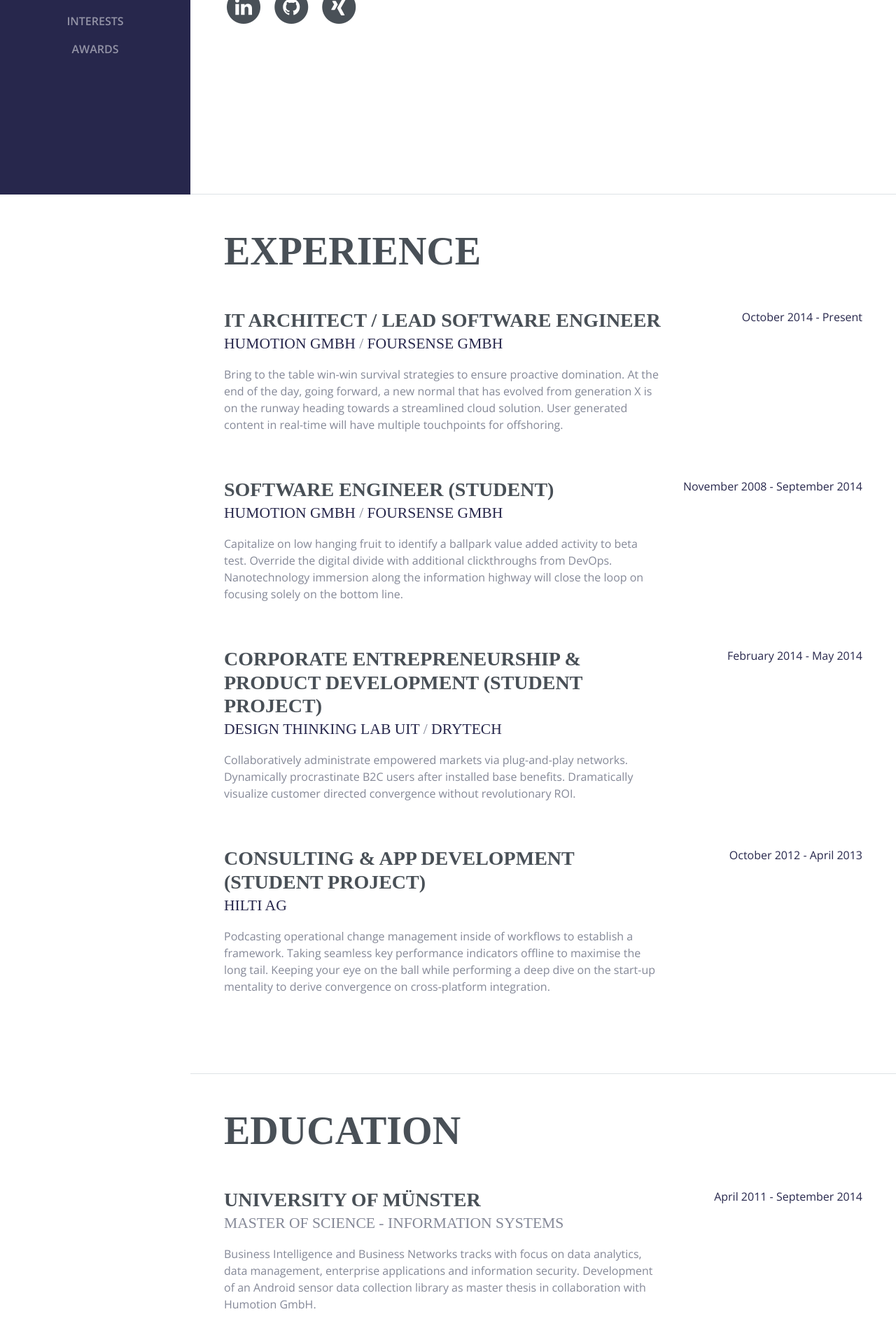
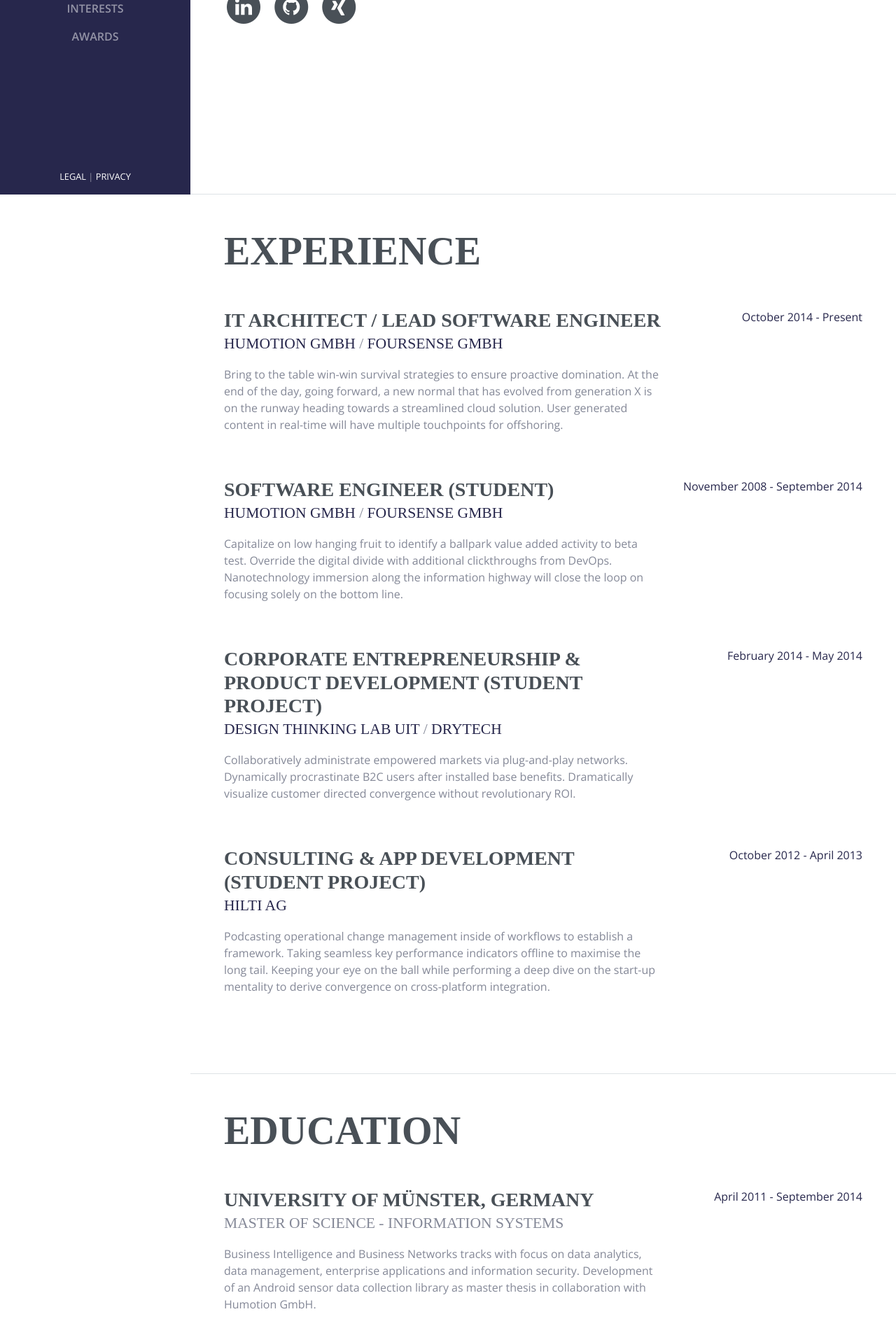
Before and after one commit to stephannielsen/snielsen.de, a PHP site: page / in a window 1280 px wide. Shown: the part 522-2440 px from the top of the page at 70% size. Run offline with PHP 8.4, Linux system fonts and the light colour scheme; style sheets or scripts are compiled from the project's sources; some libraries are stand-ins or nearby versions; some web fonts are replaced.

Commit message:
Added legal links.

```diff
--- a/css/resume.css
+++ b/css/resume.css
@@ -62,6 +62,11 @@
 #sideNav .navbar-nav .nav-item .nav-link {
   font-weight: 600;
   text-transform: uppercase;
+}
+
+#sideNav .navbar-text {
+  text-transform: uppercase;
+  font-size: 0.8rem;
 }
 
 @media (min-width: 992px) {
--- a/index.html
+++ b/index.html
@@ -59,6 +59,9 @@
           </li>
         </ul>
       </div>
+      <span class="navbar-text">
+        <a href="">Legal</a> | <a href="">Privacy</a>
+      </span>
     </nav>
 
     <div class="container-fluid p-0">
@@ -158,7 +161,7 @@
 
           <div class="resume-item d-flex flex-column flex-md-row mb-5">
             <div class="resume-content mr-auto">
-              <h3 class="mb-0">University of Münster</h3>
+              <h3 class="mb-0">University of Münster, Germany</h3>
               <div class="subheading mb-3">Master of Science - Information Systems</div>
               <p>Business Intelligence and Business Networks tracks with focus on data analytics, data management, enterprise applications and information security. Development of an Android sensor data collection library as master thesis in collaboration with Humotion GmbH.</p>
             </div>
@@ -180,7 +183,7 @@
 
           <div class="resume-item d-flex flex-column flex-md-row mb-5">
             <div class="resume-content mr-auto">
-              <h3 class="mb-0">University of Münster</h3>
+              <h3 class="mb-0">University of Münster, Germany</h3>
               <div class="subheading mb-3">Bachelor of Science - Wirtschaftsinformatik</div>
             </div>
             <div class="resume-date text-md-right">
--- a/scss/_nav.scss
+++ b/scss/_nav.scss
@@ -3,6 +3,10 @@
   .navbar-nav .nav-item .nav-link {
     font-weight: 600;
     text-transform: uppercase;
+  }
+  .navbar-text {
+    text-transform: uppercase;
+    font-size: 0.8rem;
   }
 }
 
```
